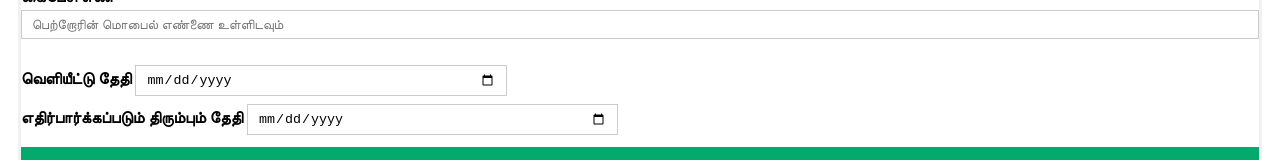
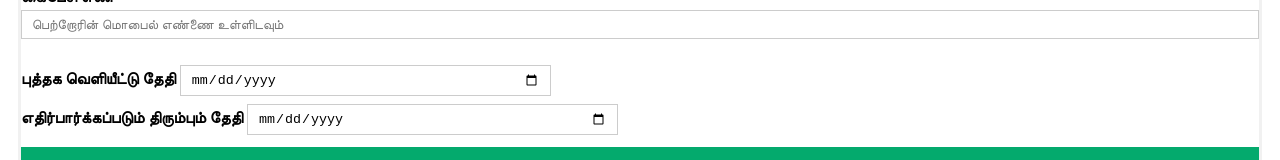
Before and after one commit to Joshna-Rajendran/public-policy, a plain HTML site: page land.html in a window 1280 px wide. Shown: the part 238-398 px from the top of the page. Drawn offline with Linux system fonts and the light colour scheme.

Commit message:
spelling

```diff
--- a/land.html
+++ b/land.html
@@ -40,7 +40,7 @@
       />
       <br />
       <br/>
-      <label for="idate"><b>வெளியீட்டு தேதி</b></label>
+      <label for="idate"><b>புத்தக வெளியீட்டு தேதி</b></label>
       <input
         type="date"
         placeholder="வெளியீட்டு தேதியை உள்ளிடவும்"
```
